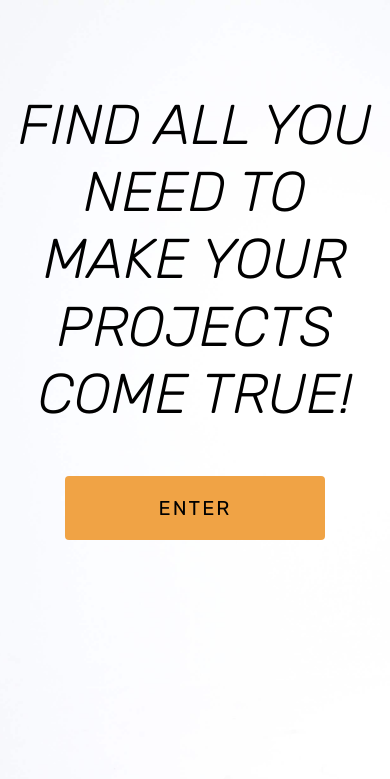
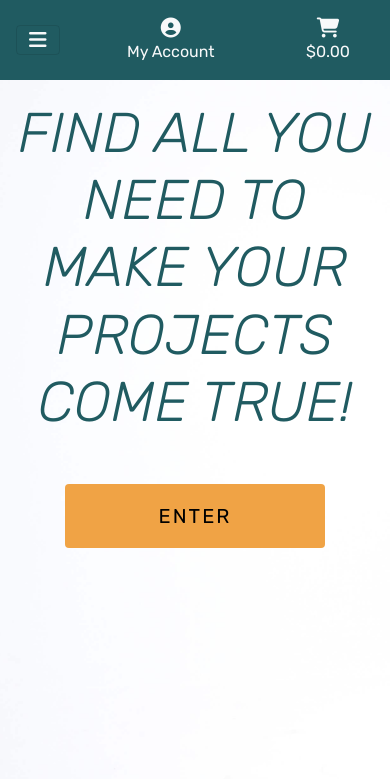
Before and after one commit to Code-Institute-Submissions/ms4-asap-studio, a Django app: page / in a window 390 px wide. Shown: the top 779 px of the page. Run offline with Django 3.2, Linux system fonts and the light colour scheme; the visitor is signed in with stand-in values (Sample User, id 1); some libraries are stand-ins or nearby versions.

Commit message:
Add second navbar and a mobile version of the header

```diff
--- a/home/templates/home/index.html
+++ b/home/templates/home/index.html
@@ -12,8 +12,8 @@
 {% block content %}
     <div class="container h-100">
         <div class="row home-content h-100">
-            <div class="col col-md-6 my-auto text-center">
-                <h1 class="display-4 logo-font text-black">
+            <div class="col col-md-6 text-center">
+                <h1 class="display-4 logo-font text-color">
                     <em>Find all you need to make your projects come true!</em>
                 </h1>
                 <div class="my-5">
--- a/static/css/base.css
+++ b/static/css/base.css
@@ -9,12 +9,20 @@ body {
     font-family: 'Rubik';
 }
 
-.nav-style {
+.nav-bg {
     background: #f0a345;
+}
+
+.nav2-bg {
+    background: #205b61;
 }
 
 .home-content {
     justify-content: center;
+}
+
+.text-color {
+    color: #205b61;
 }
 
 .enter-button {
@@ -47,14 +55,15 @@ body {
     color: white;
 }
 
-.shop-now-button:hover,
-.shop-now-button:active,
-.shop-now-button:focus,
+.enter-button:hover,
+.enter-button:active,
+.enter-button:focus,
 .btn-black:hover,
 .btn-black:active,
 .btn-black:focus {
-    background: #222;
-    color: white;
+    background: #fafafa;
+    color: #205b61;
+    border: 1px solid #f0a345;
 }
 
 .text-black {
@@ -89,3 +98,10 @@ body {
         padding-top: 164px;
     }
 }
+
+@media (max-width: 992px) {
+    .home-content {
+        justify-content: center;
+        margin-top: 100px;
+    }
+}
--- a/templates/base.html
+++ b/templates/base.html
@@ -38,7 +38,7 @@
   <body>
       <!-- The header structure code is copied from the Boutique Ado project. -->
     <header class="container-fluid fixed-top">
-        <div class="row nav-style pt-lg-2 d-none d-lg-flex">
+        <div class="row nav-bg pt-lg-2 d-none d-lg-flex">
             <div class="col-12 col-lg-8 my-auto py-1 py-lg-0 text-center text-lg-left">
                 <a href="{% url 'home' %}" class="nav-link main-logo-link">
                     <h2 class="text-black my-0">ASAP Studio</h2>
@@ -67,7 +67,7 @@
                                 <p class="my-0">My Account</p>
                             </div>
                         </a>
-                        <div class="dropdown-menu border-0 nav-style" aria-labelledby="user-options">
+                        <div class="dropdown-menu border-0 nav-bg" aria-labelledby="user-options">
                             {% if request.user.is_authenticated %}
                                 {% if request.user.is_superuser %}
                                     <a href="" class="dropdown-item">Product Management</a>
@@ -97,6 +97,15 @@
                 </ul>
             </div>
         </div>
+        <div class="row nav2-bg">
+            <nav class="navbar navbar-expand-lg navbar-light w-100">
+                <button class="navbar-toggler" type="button" data-toggle="collapse" data-target="#main-nav" aria-controls="main-nav" aria-expanded="false" aria-label="Toggle navigation">
+                    <span><i class="fas fa-bars text-light font-weight-bold"></i></span>
+                </button>
+                {% include 'includes/mobile-top-header.html' %}
+                {% include 'includes/main-nav.html' %}
+            </nav>
+        </div>
     </header>
 
     {% if messages %}
--- /dev/null
+++ b/templates/includes/main-nav.html
@@ -0,0 +1,54 @@
+<!-- The code for the main-nav.html is copied from Boutique Ado project's source code. -->
+
+<div class="collapse navbar-collapse" id="main-nav">
+    <ul class="navbar-nav w-auto mx-auto">
+        <li class="nav-item dropdown">
+            <a class="logo-font font-weight-bold nav-link text-light mr-5" href="#" id="all-products-link" data-toggle="dropdown" aria-haspopup="true" aria-expanded="false">
+                About
+            </a>
+            <!-- <div class="dropdown-menu border-0" aria-labelledby="all-products-link">
+                <a href="" class="dropdown-item">By Price</a>
+                <a href="" class="dropdown-item ">By Rating</a>
+                <a href="" class="dropdown-item ">By Category</a>
+                <a href="" class="dropdown-item">All Products</a>
+            </div> -->
+        </li>
+
+        <li class="nav-item dropdown">
+            <a class="logo-font font-weight-bold nav-link text-light mr-5" href="#" id="clothing-link" data-toggle="dropdown" aria-haspopup="true" aria-expanded="false">
+                Book Equipment
+            </a>
+            <div class="dropdown-menu border-0 nav-bg" aria-labelledby="clothing-link">
+                <a href="" class="dropdown-item">All Equipment</a>
+                <a href="" class="dropdown-item">Camera</a>
+                <a href="" class="dropdown-item">Lens</a>
+                <a href="" class="dropdown-item">Tripod</a>
+                <a href="" class="dropdown-item">Filter</a>
+                <a href="" class="dropdown-item">Camera-bag</a>
+            </div>
+        </li>
+
+        <li class="nav-item dropdown">
+            <a class="logo-font font-weight-bold nav-link text-light mr-5" href="#" id="homeware-link" data-toggle="dropdown" aria-haspopup="true" aria-expanded="false">
+                Book Studio Time
+            </a>
+            <!-- <div class="dropdown-menu border-0" aria-labelledby="homeware-link">
+                <a href="" class="dropdown-item">Calendar</a>
+                <a href="" class="dropdown-item">Kitchen &amp; Dining</a>
+                <a href="" class="dropdown-item">All Homeware</a>
+            </div> -->
+        </li>
+
+        <li class="nav-item dropdown">
+            <a class="logo-font font-weight-bold nav-link text-light" href="#" id="specials-link" data-toggle="dropdown" aria-haspopup="true" aria-expanded="false">
+                Contact
+            </a>
+            <!-- <div class="dropdown-menu border-0" aria-labelledby="specials-link">
+                <a href="" class="dropdown-item">New Arrivals</a>
+                <a href="" class="dropdown-item">Deals</a>
+                <a href="" class="dropdown-item">Clearance</a>
+                <a href="" class="dropdown-item">All Specials</a>
+            </div> -->
+        </li>
+    </ul>
+</div>
--- /dev/null
+++ b/templates/includes/mobile-top-header.html
@@ -0,0 +1,36 @@
+<!-- The code for the mobile top version of the header is copied from Boutique Ado project's source code. -->
+
+<li class="list-inline-item dropdown">
+    <a class="text-light nav-link d-block d-lg-none" href="#" id="user-options" data-toggle="dropdown" aria-haspopup="true" aria-expanded="false">
+        <div class="text-center">
+            <div><i class="fas fa-user-circle fa-lg"></i></div>
+            <p class="my-0">My Account</p>
+        </div>
+    </a>
+    <div class="dropdown-menu border-0" aria-labelledby="user-options">
+        {% if request.user.is_authenticated %}
+            {% if request.user.is_superuser %}
+                <a href="{% url 'account_logout' %}" class="dropdown-item">Product Management</a>
+            {% endif %}
+            <a href="" class="dropdown-item">My Profile</a>
+            <a href="{% url 'account_logout' %}" class="dropdown-item">Logout</a>
+        {% else %}
+            <a href="{% url 'account_signup' %}" class="dropdown-item">Register</a>
+            <a href="{% url 'account_login' %}" class="dropdown-item">Login</a>
+        {% endif %}
+    </div>
+</li>
+<li class="list-inline-item">
+    <a class="{% if grand_total %}text-primary font-weight-bold{% else %}text-light{% endif %} nav-link d-block d-lg-none" href="">
+        <div class="text-center">
+            <div><i class="fas fa-shopping-cart fa-lg"></i></div>
+            <p class="my-0">
+                {% if grand_total %}
+                    ${{ grand_total|floatformat:2 }}
+                {% else %}
+                    $0.00
+                {% endif %}
+            </p>
+        </div>
+    </a>
+</li>
```
